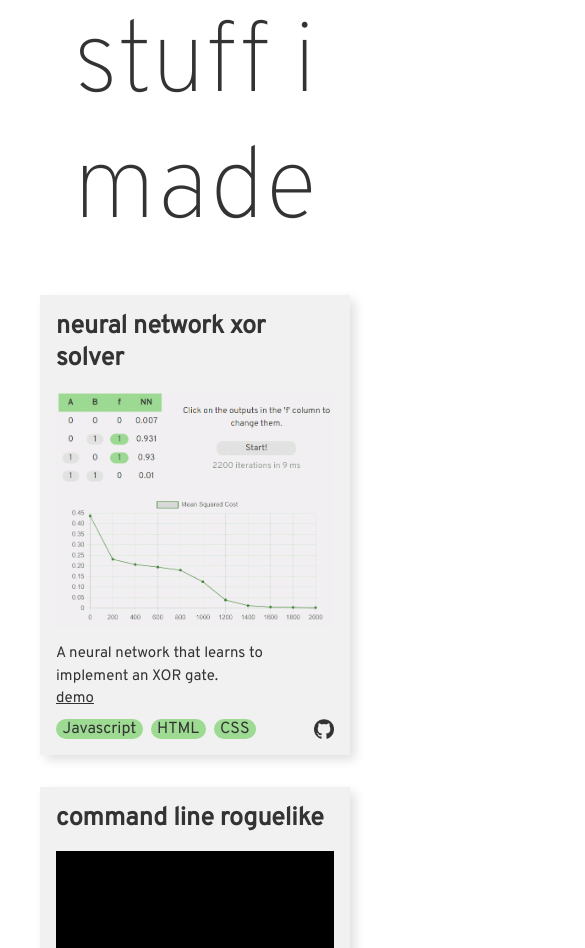
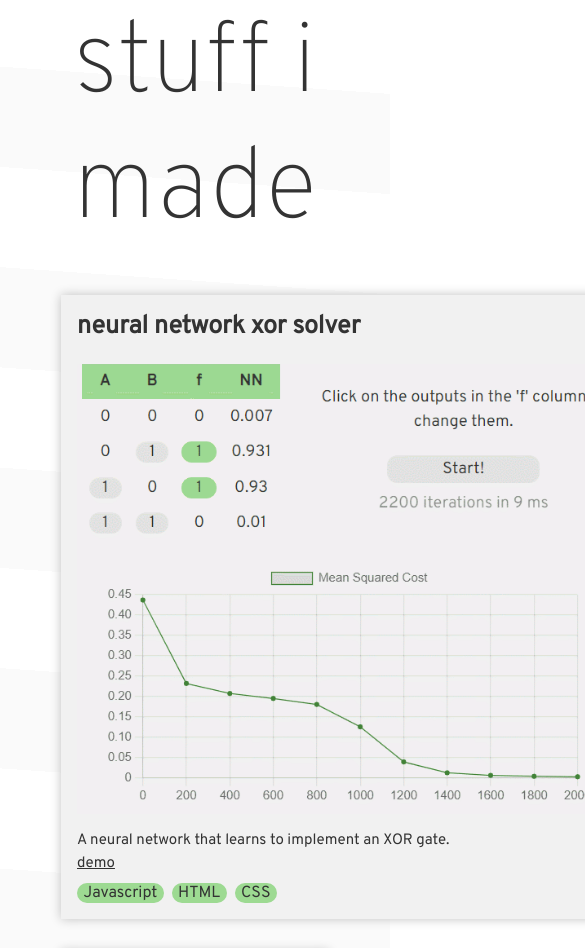
Before and after one commit to Fungeey/fungeey.github.io, a website: page index.html in a window 390 px wide. Shown: the part 901-1849 px from the top of the page, 585 px wide, since content can reach past the window. Drawn offline with nearby package versions, Linux system fonts and the light colour scheme.

Commit message:
style tweak

```diff
--- a/index.html
+++ b/index.html
@@ -215,7 +215,7 @@
                     <div class = 'grid-item grid-item--width2'>
                         <div class = "gridContainer">
                             <h3>landscapes</h3>
-                            <a href = "https://github.com/Fungeey/GravekeeperGame"><img src = "img/git.png" class = "gitImg"></a>
+                            <a href = "https://github.com/Fungeey/Landscapes"><img src = "img/git.png" class = "gitImg"></a>
                             <img src = "img/landscapes.gif" class = "projImg">
                             <p>Makes a procedurally generated topographic map using Processing 3 and P5.js. It uses 2D perlin noise to generate a heightmap which is visualized
                                 with color.
--- a/main.js
+++ b/main.js
@@ -4,7 +4,8 @@
 imagesLoaded(grid, () => {
     let masonry = new Masonry(grid, {
         itemSelector: '.grid-item',
-        columnWidth: 300
+        columnWidth: 300,
+        isFitWidth: true
     })
 
     unfade(document.querySelector('#projects'));
--- a/style.css
+++ b/style.css
@@ -2,6 +2,7 @@
     --text: #333333;
     --green: #9dda92;
     --grey: #f1f1f1;
+    --grey2: #f6f6f6;
     --darkgrey: #e1e1e1;
     --darkergrey: #c0c0c0;
     --radius: 1rem;
@@ -53,6 +54,16 @@
     flex-direction: column;
     align-items: center;
     justify-content: center;
+}
+
+#notMain{
+    background: repeating-linear-gradient(
+        4deg,
+        #fafafa,
+        #fafafa 100px,
+        white 10px,
+        white 200px
+    );
 }
 
 #nameTitle{
@@ -240,22 +251,20 @@
 }
 
 .projectGrid{
-    display:grid;
-    grid-template-columns: repeat(auto-fill, minmax(15rem, 1fr));
-    grid-template-rows: auto;
+    /* display:grid; */
     gap:1rem;
+    margin:0 auto;
 }
 
 .gridContainer{
     background: var(--grey);
     padding:1rem;
     margin:1rem;
-    box-shadow: 5px 5px 10px var(--darkgrey);
+    box-shadow: 0 0 10px var(--darkergrey);
 }
 
 .gridContainer:hover{
-    box-shadow: 5px 5px 10px var(--darkergrey);
-    outline:5px solid var(--green);
+    /* outline:5px solid var(--darkergrey); */
 }
 
 .gridContainer:hover > h3{
@@ -316,10 +325,10 @@
 #footer{
     text-align:center;
     padding:2rem;
-    background-color: var(--grey);
+    background-color: #fbfbfb;
 }
 
-@media only screen and (max-width: 860px) {
+/* @media only screen and (max-width: 860px) {
     #sidebar{
         display:none;
     }
@@ -337,9 +346,9 @@
         margin: auto;
         width:80%;
     }
-}
+} */
 
-@media only screen and (max-width: 550px) {
+@media only screen and (max-width: 860px) {
     #sidebar{
         display:none;
     }
@@ -353,8 +362,8 @@
     #downArrow{
         /* display: none; */
     }
-    .grid-item { width: 100%; }
-    .grid-item--width2 { width: 100%; }
+    /* .grid-item { width: 100%; }
+    .grid-item--width2 { width: 100%; } */
 }
 
 @media only screen and (max-width: 450px) {
```
